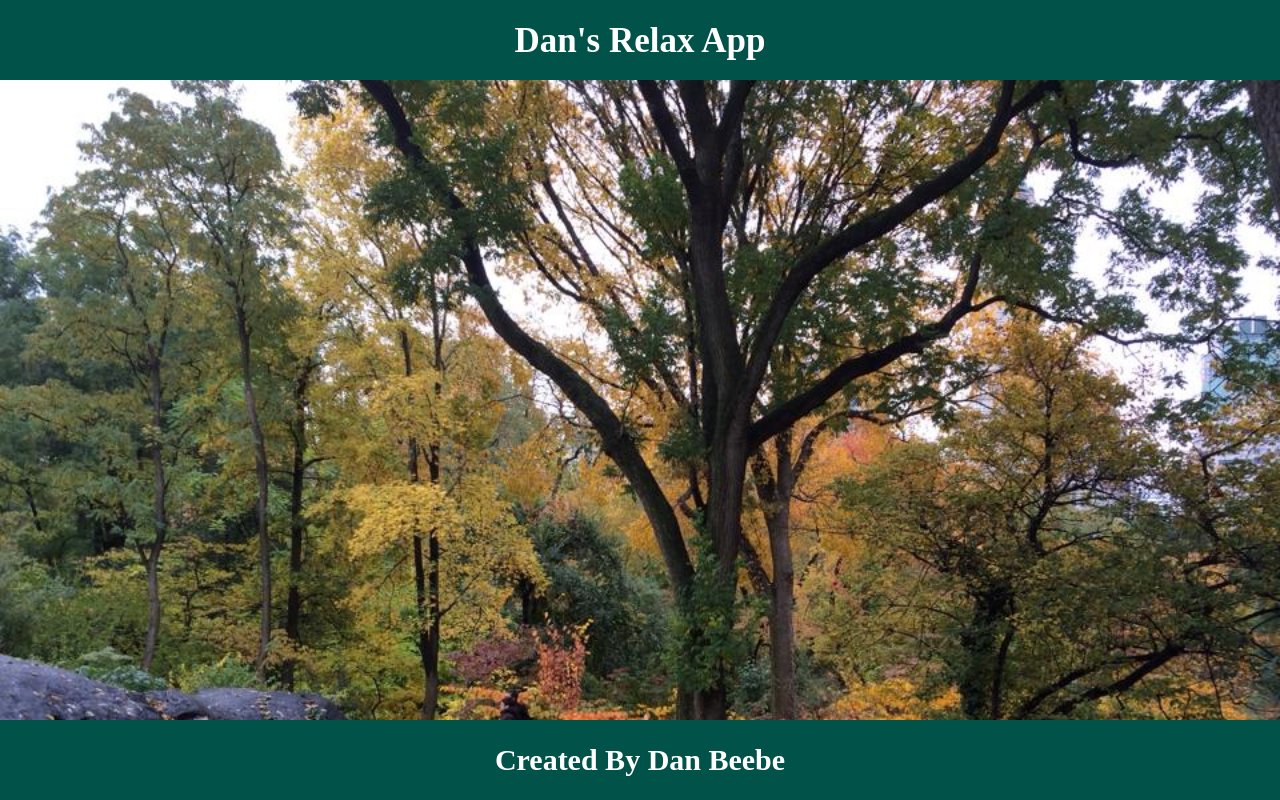
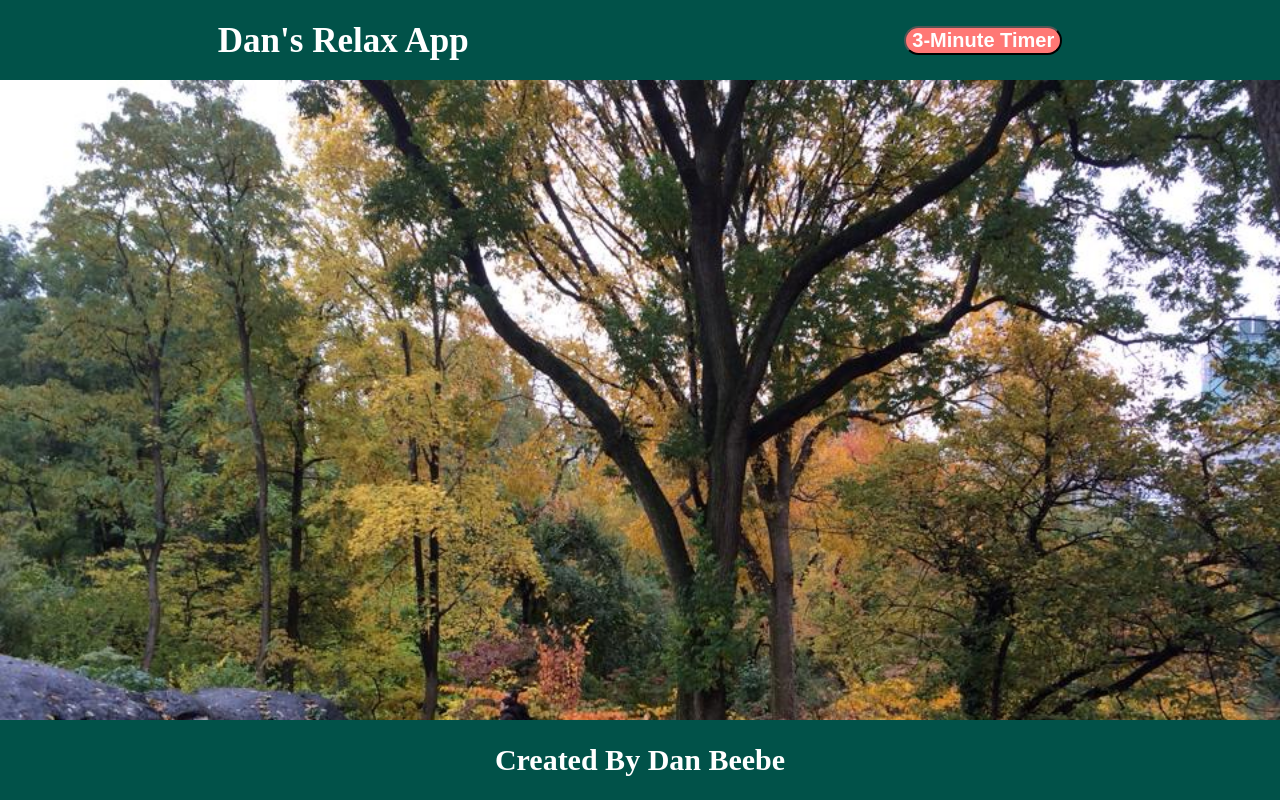
Before and after one commit to danielwbeebe/Relaxation-App, a React (Create React App) app: page /park in a window 1280 px wide. Built offline with nearby package versions, Linux system fonts and the light colour scheme.

Commit message:
add timer button to header of relaxation pages

```diff
--- a/src/App.css
+++ b/src/App.css
@@ -181,6 +181,18 @@ table {
 .garden .header {
   background-color: #015249;
   color: white;
+  justify-content: space-around;
+}
+
+.timer-button {
+  background-color: #FF7875;
+  color: white;
+  border-radius: 20px;
+}
+
+.timer-button:hover {
+  background-color: white;
+  color: #FF7875;
 }
 
 .garden .main {
@@ -201,6 +213,7 @@ table {
 .park .header {
   background-color: #015249;
   color: white;
+  justify-content: space-around;
 }
 
 .park .main {
@@ -221,6 +234,7 @@ table {
 .beach .header {
   background-color: #015249;
   color: white;
+  justify-content: space-around;
 }
 
 .beach .main {
--- a/src/components/Beach.jsx
+++ b/src/components/Beach.jsx
@@ -8,6 +8,7 @@ const Beach = (props) => {
 
       <div className="header">
         <Link to="/home"><h1 className="header-link">Dan's Relax App</h1></Link>
+        <button className="timer-button"><h4>3-Minute Timer</h4></button>
       </div>
 
       <div className="main">
--- a/src/components/Garden.jsx
+++ b/src/components/Garden.jsx
@@ -8,6 +8,7 @@ const Garden = (props) => {
 
       <div className="header">
         <Link to="/home"><h1 className="header-link">Dan's Relax App</h1></Link>
+        <button className="timer-button"><h4>3-Minute Timer</h4></button>
       </div>
 
       <div className="main">
--- a/src/components/Park.jsx
+++ b/src/components/Park.jsx
@@ -8,6 +8,7 @@ const Park = (props) => {
 
       <div className="header">
         <Link to="/home"><h1 className="header-link">Dan's Relax App</h1></Link>
+        <button className="timer-button"><h4>3-Minute Timer</h4></button>
       </div>
 
       <div className="main">
```
